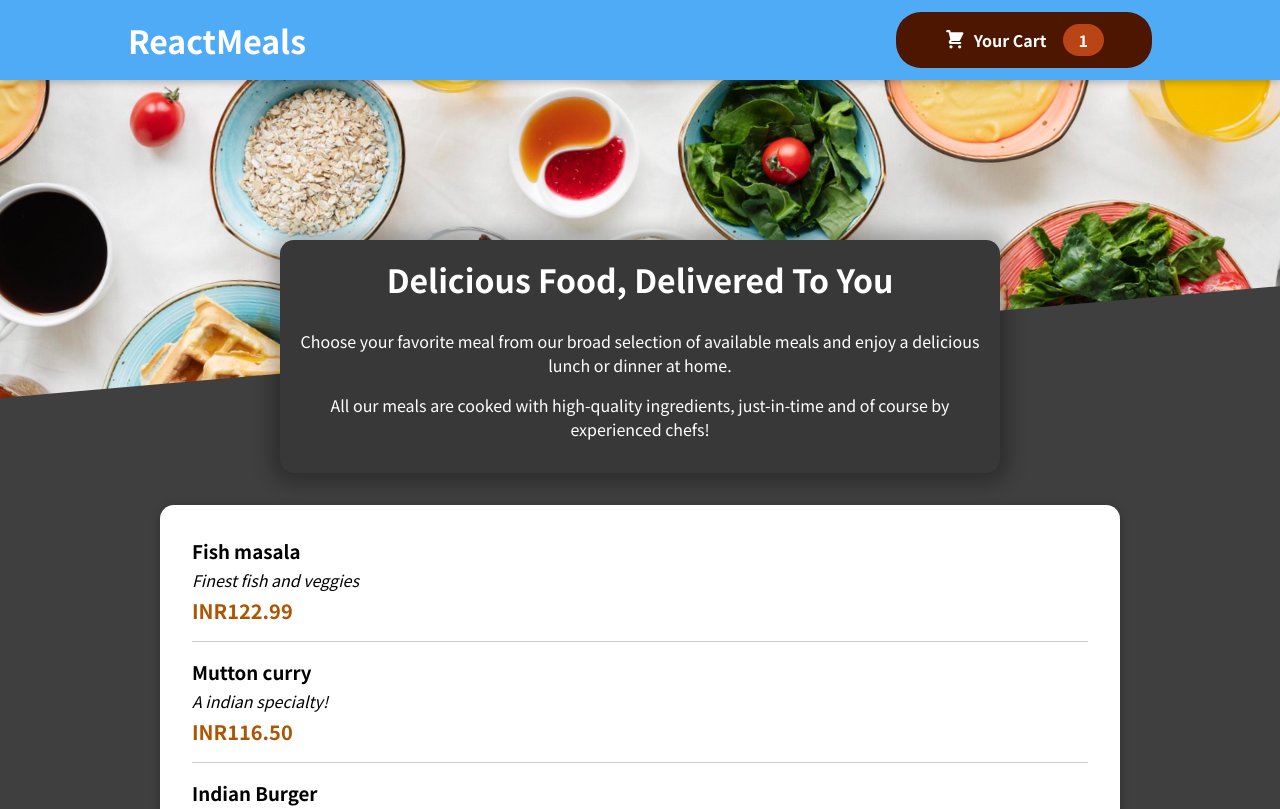
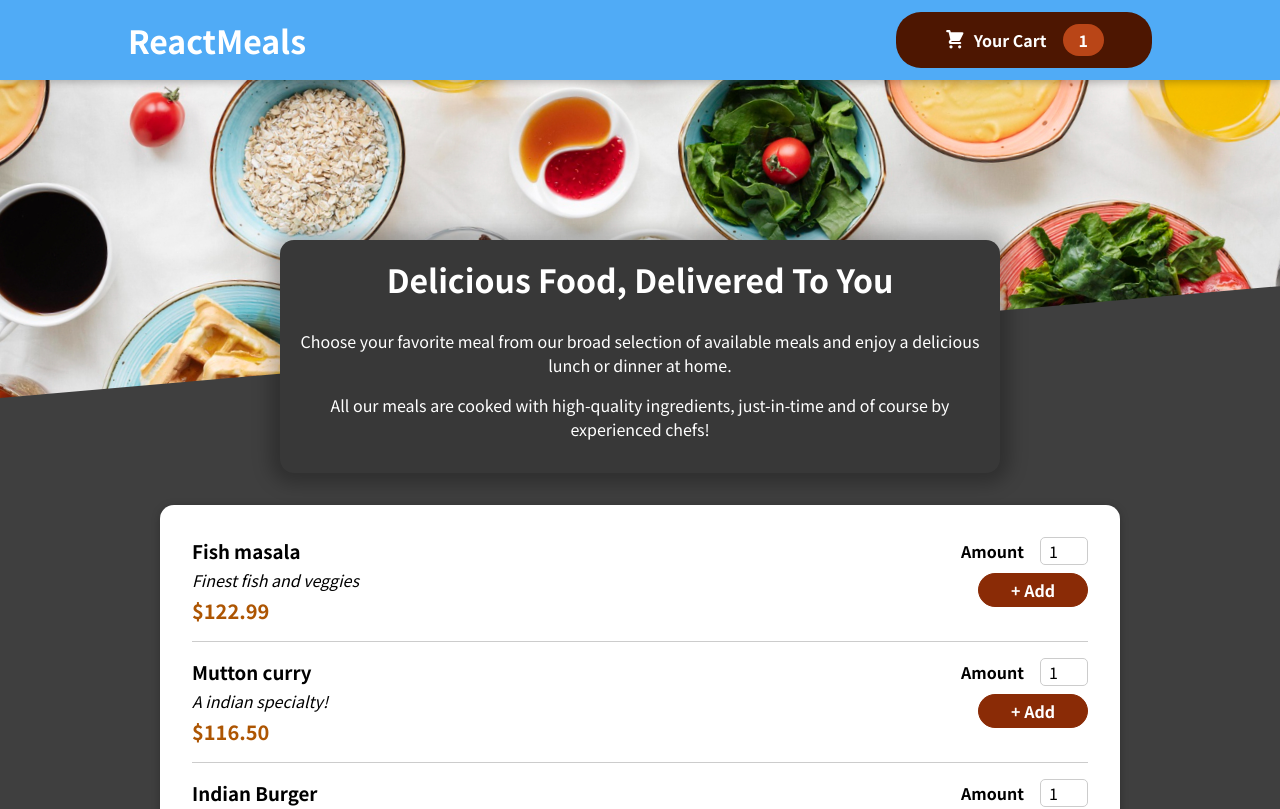
Before and after one commit to sarveshhome/restaurant-app, a React (Create React App) app: page / in a window 1280 px wide. Shown: the top 809 px of the page. Built offline with nearby package versions, Linux system fonts and the light colour scheme.

Commit message:
add Form

```diff
--- a/src/components/Meals/MealItem/MealItem.js
+++ b/src/components/Meals/MealItem/MealItem.js
@@ -1,7 +1,8 @@
+import MealItemForm from './MealItemForm';
 import classes from './MealItem.module.css';
 
 const MealItem = (props) => {
-  const price = `INR${props.price.toFixed(2)}`;
+  const price = `$${props.price.toFixed(2)}`;
 
   return (
     <li className={classes.meal}>
@@ -10,7 +11,9 @@
         <div className={classes.description}>{props.description}</div>
         <div className={classes.price}>{price}</div>
       </div>
-      <div></div>
+      <div>
+        <MealItemForm id={props.id} />
+      </div>
     </li>
   );
 };
--- a/src/components/Meals/MealItem/MealItemForm.js
+++ b/src/components/Meals/MealItem/MealItemForm.js
@@ -0,0 +1,23 @@
+import Input from '../../UI/Input';
+import classes from './MealItemForm.module.css';
+
+const MealItemForm = (props) => {
+  return (
+    <form className={classes.form}>
+      <Input
+        label='Amount'
+        input={{
+          id: 'amount_' + props.id,
+          type: 'number',
+          min: '1',
+          max: '5',
+          step: '1',
+          defaultValue: '1',
+        }}
+      />
+      <button>+ Add</button>
+    </form>
+  );
+};
+
+export default MealItemForm;
--- /dev/null
+++ b/src/components/Meals/MealItem/MealItemForm.module.css
@@ -0,0 +1,20 @@
+.form {
+  text-align: right;
+}
+
+.form button {
+  font: inherit;
+  cursor: pointer;
+  background-color: #8a2b06;
+  border: 1px solid #8a2b06;
+  color: white;
+  padding: 0.25rem 2rem;
+  border-radius: 20px;
+  font-weight: bold;
+}
+
+.form button:hover,
+.form button:active {
+  background-color: #641e03;
+  border-color: #641e03;
+}
--- /dev/null
+++ b/src/components/UI/Input.js
@@ -0,0 +1,12 @@
+import classes from './Input.module.css';
+
+const Input = (props) => {
+  return (
+    <div className={classes.input}>
+      <label htmlFor={props.input.id}>{props.label}</label>
+      <input {...props.input} />
+    </div>
+  );
+};
+
+export default Input;
--- /dev/null
+++ b/src/components/UI/Input.module.css
@@ -0,0 +1,18 @@
+.input {
+  display: flex;
+  align-items: center;
+  margin-bottom: 0.5rem;
+}
+
+.input label {
+  font-weight: bold;
+  margin-right: 1rem;
+}
+
+.input input {
+  width: 3rem;
+  border-radius: 5px;
+  border: 1px solid #ccc;
+  font: inherit;
+  padding-left: 0.5rem;
+}
```
